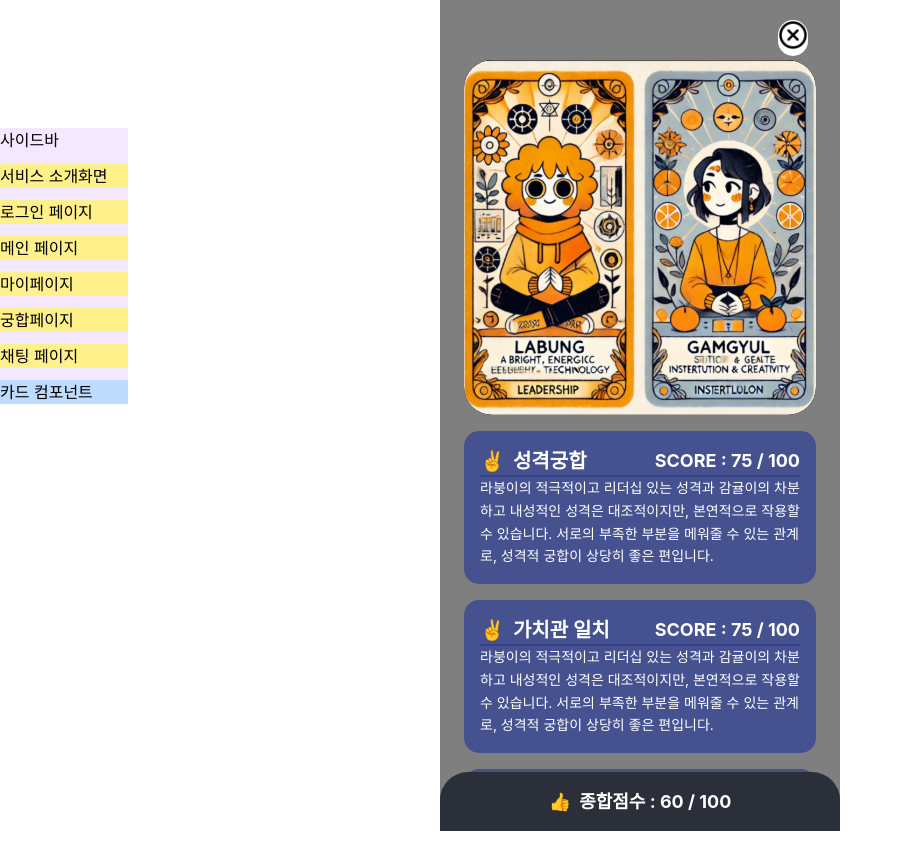
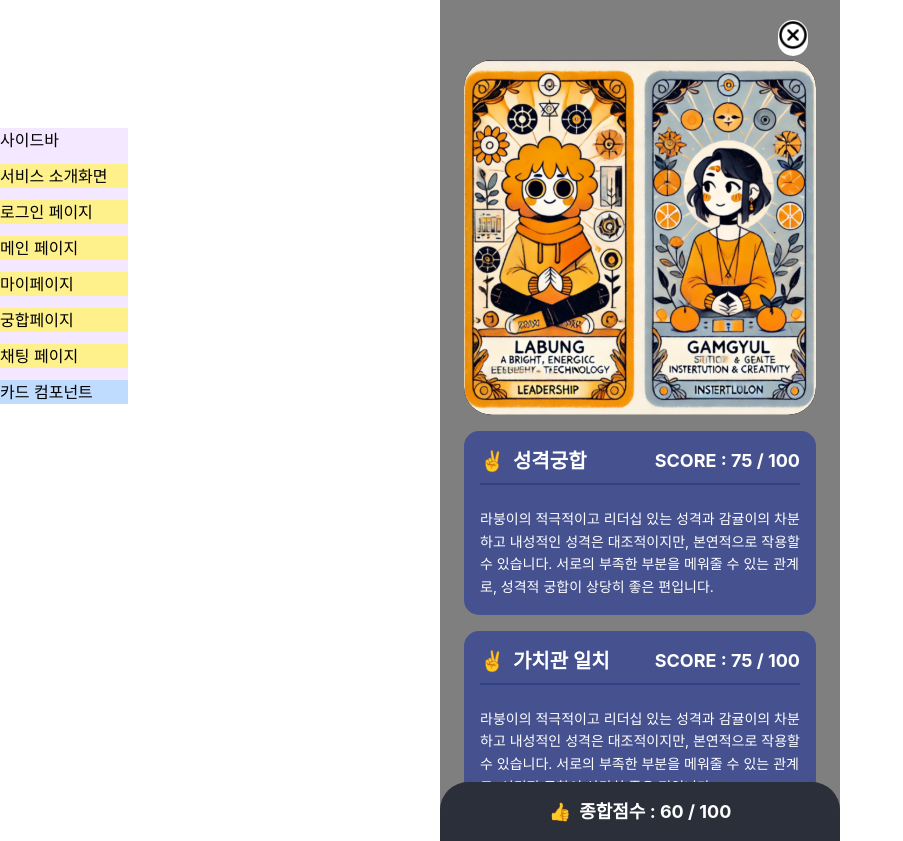
Before and after one commit to Surfurtone/Surfurtone_FrontEnd, a React (Create React App) app: page /page4 in a window 1280 px wide. Shown: the whole page, without its empty margins (0-903 px from the left). Built offline with nearby package versions, Linux system fonts and the light colour scheme; a web font is replaced by a local one.

Commit message:
페이지 수정

```diff
--- a/src/pages/Page4.js
+++ b/src/pages/Page4.js
@@ -20,12 +20,9 @@ const Page4 = () => {
     <div className="flex min-h-screen justify-center">
       <div className="w-full max-w-[400px] backdrop-blur-md text-white bg-black bg-opacity-50">
         {/* X 버튼 */}
-        <div className="mt-5 my-1 mx-8 flex justify-end ">
+        <div className="mt-5 my-1 mx-8 flex justify-end items-center">
           <div className="rounded-full bg-white">
-            <button
-              className="top-[-6px] right-6 text-2xl font-bold text-white"
-              onClick={closeModal}
-            >
+            <button onClick={closeModal}>
               <img
                 src={cancleIcon}
                 alt="cancleIcon"
@@ -48,7 +45,7 @@ const Page4 = () => {
         </div>
         <div className="px-6">
           {/* 성격궁합 등 4개의 평가 */}
-          <div className="space-y-4 mt-4 max-h-[400px] overflow-y-scroll">
+          <div className="space-y-4 mt-4 max-h-[410px] overflow-y-scroll">
             {['성격궁합', '가치관 일치', '협력 가능성', '의사소통'].map(
               (title, index) => (
                 <div key={index} className="bg-[#465290] p-4 rounded-[15px]">
@@ -61,7 +58,8 @@ const Page4 = () => {
                     </div>
                     <div className="text-lg font-bold">SCORE : 75 / 100</div>
                   </div>
-                  <p className="text-sm leading-relaxed border-t-2 border-[#334188]">
+                  <p className="mt-2 text-sm leading-relaxed border-t-2 border-[#334188]">
+                    <br />
                     라붕이의 적극적이고 리더십 있는 성격과 감귤이의 차분하고
                     내성적인 성격은 대조적이지만, 본연적으로 작용할 수 있습니다.
                     서로의 부족한 부분을 메워줄 수 있는 관계로, 성격적 궁합이
```
